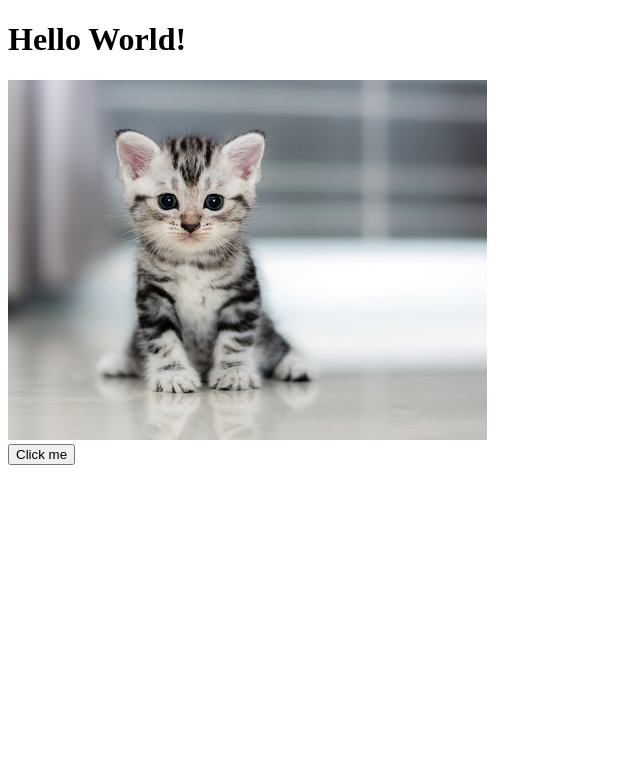
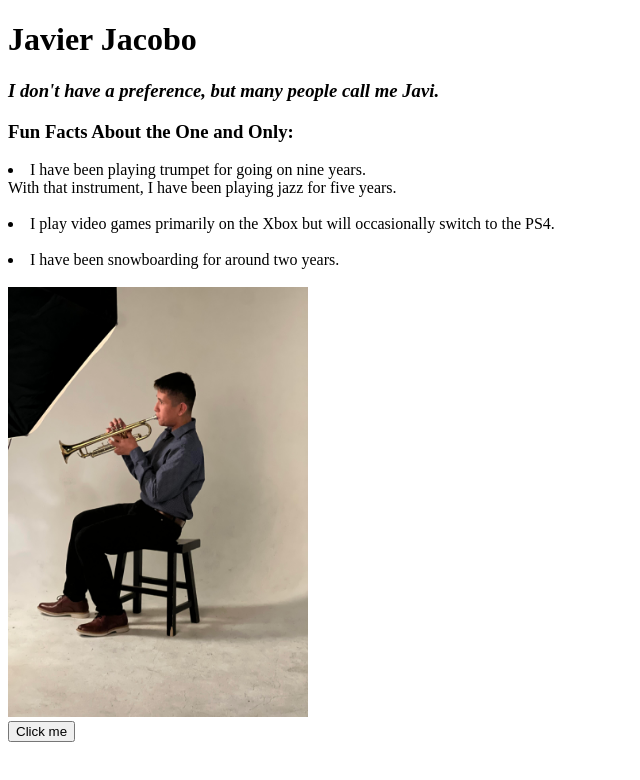
Before and after one commit to JavierE-J/Personal-Page, a plain HTML site: page index.html in a window 1280 px wide. Shown: the whole page, without its empty margins (0-640 px from the left). Drawn offline with nearby package versions, Linux system fonts and the light colour scheme.

Commit message:
Added pics and style.

```diff
--- a/css/style.css
+++ b/css/style.css
@@ -1,4 +1,4 @@
-#kitty{
+#Senior{
     width: 100px;
     height: 100px;
     position: relative;
--- a/index.html
+++ b/index.html
@@ -1,18 +1,22 @@
 <!DOCTYPE html>
 <html lang="en">
-<head>
+<div>
     <meta charset="UTF-8">
     <meta name="viewport" content="width=device-width, initial-scale=1.0">
     <script src="https://code.jquery.com/jquery-3.7.1.min.js" integrity="sha256-/JqT3SQfawRcv/BIHPThkBvs0OEvtFFmqPF/lYI/Cxo=" crossorigin="anonymous"></script>
     <script src="/js/main.js"></script>
     <link rel="stylesheet" href="/css/style.css">
-    <title>My Webpage</title>
-</head>
+    <title>My Personal Page</title>
+</div>
 <body>
-    <!-- Your content goes here -->
-    <h1>Hello World!</h1>
-    <div id="kitty">
-        <img src="images/kitten.jpg" alt="This is a kitten.">
+    <h1><strong>Javier Jacobo</strong></h1>
+    <h3><i>I don't have a preference, but many people call me Javi.</i></h3>
+    <h3><strong>Fun Facts About the One and Only:</strong></h3>
+    <li>I have been playing trumpet for going on nine years. <br>With that instrument, I have been playing jazz for five years.</li><br>
+    <li>I play video games primarily on the Xbox but will occasionally switch to the PS4.</li><br>
+    <li>I have been snowboarding for around two years.</li><br>
+    <div id="Senior">
+        <img src="images/SeniorPics.jpg" alt="This is my senior pic." style="width:300px;height:430px;">
         <button id="btn">Click me</button>
     </div>
 </body>
--- a/js/main.js
+++ b/js/main.js
@@ -1,5 +1,5 @@
 $( document ).ready(function() {
     $('#btn').click(function() {
-        window.alert("DID YOU JUST CLICK ME?!");
+        window.alert("That's it :)");
     });
 });
```
Also changed, not shown: images/Prom Pic.jpg (added), images/SeniorPics.jpg (added), images/kitten.jpg (deleted).
